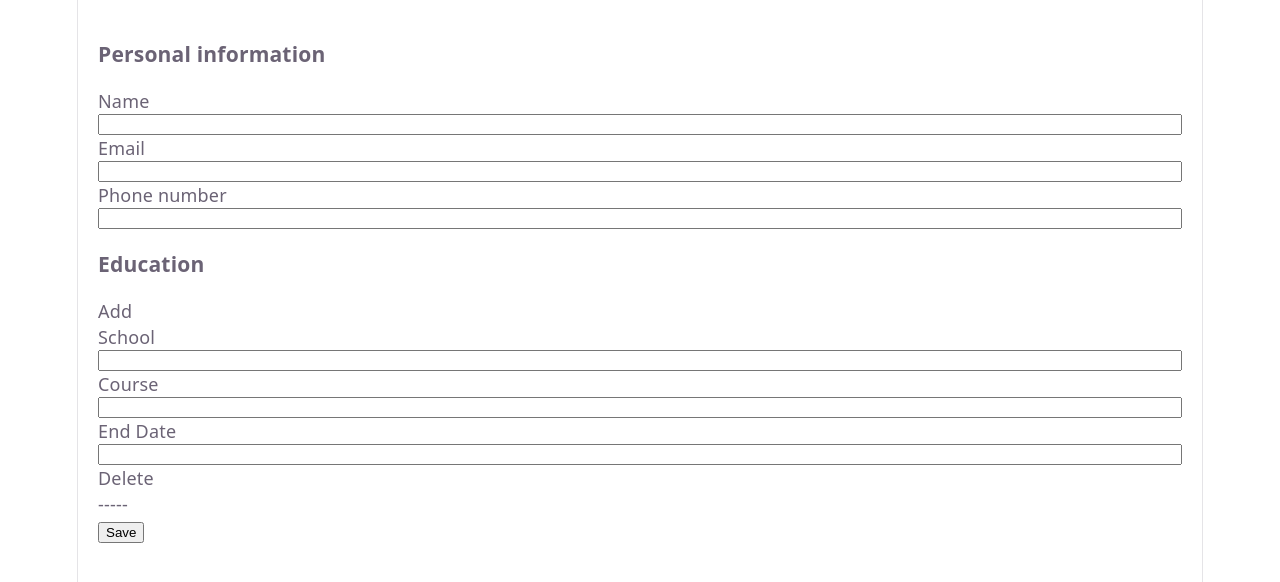
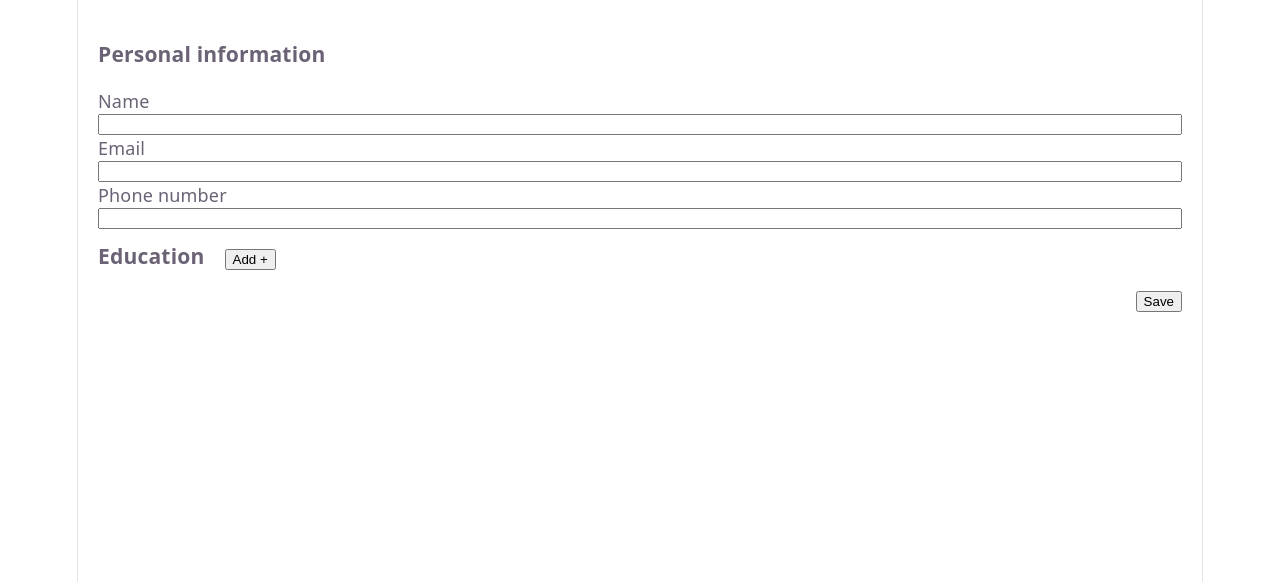
Before and after one commit to pedrodinism/cv, a React (Vite) app: page / in a window 1280 px wide. Shown: the top 582 px of the page. Built offline with nearby package versions, Linux system fonts and the light colour scheme.

Commit message:
feat: improved the ui of education

```diff
--- a/src/App.jsx
+++ b/src/App.jsx
@@ -8,14 +8,7 @@ export function App() {
     email: "",
     phone: "",
   });
-  const [education, setEducation] = useState([
-    {
-      id: "",
-      school: "",
-      course: "",
-      endDate: "",
-    },
-  ]);
+  const [education, setEducation] = useState([]);
 
   const [isEdit, setIsEdit] = useState(true);
 
--- a/src/components/Edit.jsx
+++ b/src/components/Edit.jsx
@@ -1,6 +1,7 @@
 import { useState } from "react";
 import { GeneralInfoForm } from "./EditGeneral";
 import { EducationForm } from "./EditEducation";
+import "../styles/edit.css";
 
 export function Edit({ info, save, education }) {
   const [editInfo, setEditInfo] = useState(info);
@@ -29,6 +30,10 @@ export function Edit({ info, save, education }) {
     ]);
   }
 
+  function deleteEducation(id) {
+    setEditEducation((prev) => prev.filter((record) => record.id !== id));
+  }
+
   function getId() {
     let max = 0;
     for (let record of editEducation) {
@@ -53,10 +58,13 @@ export function Edit({ info, save, education }) {
         <GeneralInfoForm info={editInfo} handleChange={handleChangeInfo} />
         <EducationForm
           education={editEducation}
-          addEducation={addEducation}
-          updateEducation={updateEducation}
+          add={addEducation}
+          update={updateEducation}
+          remove={deleteEducation}
         />
-        <button type="submit">Save</button>
+        <div className="text-align-right">
+          <button type="submit">Save</button>
+        </div>
       </form>
     </section>
   );
--- a/src/components/EditEducation.jsx
+++ b/src/components/EditEducation.jsx
@@ -1,34 +1,61 @@
-export function EducationForm({ education, addEducation, updateEducation }) {
+export function EducationForm({ education, add, update, remove }) {
+  function handleChange(event, id) {
+    update(id, {
+      [event.target.id]: event.target.value,
+    });
+  }
   return (
     <section>
-      <h3>Education</h3>
-      <div onClick={addEducation}>Add</div>
+      <div className="display-inline">
+        <h3>Education</h3>
+        <button
+          className="margin-left-base"
+          onClick={(event) => {
+            event.preventDefault();
+            return add();
+          }}
+        >
+          Add +
+        </button>
+      </div>
       {education.map((record) => {
         return (
-          <div key={record.id}>
+          <div className="education-row-edit" key={record.id}>
             <div>
               <label htmlFor="school">School</label>
               <input
                 id="school"
+                data-id={record.id}
                 type="text"
-                onChange={(event) =>
-                  updateEducation(record.id, {
-                    school: event.target.value,
-                  })
-                }
+                onChange={(event) => handleChange(event, record.id)}
                 value={record.school}
               />
             </div>
             <div>
               <label htmlFor="course">Course</label>
-              <input id="course" type="text" value={record.course} />
+              <input
+                id="course"
+                type="text"
+                value={record.course}
+                onChange={(event) => handleChange(event, record.id)}
+              />
             </div>
             <div>
               <label htmlFor="endDate">End Date</label>
-              <input id="endDate" type="text" value={record.endDate} />
+              <input
+                id="endDate"
+                type="text"
+                value={record.endDate}
+                onChange={(event) => handleChange(event, record.id)}
+              />
             </div>
-            <div>Delete</div>
-            <div className="separator">-----</div>
+            <button
+              onClick={() => {
+                remove(record.id);
+              }}
+            >
+              Delete
+            </button>
           </div>
         );
       })}
--- a/src/components/View.jsx
+++ b/src/components/View.jsx
@@ -3,9 +3,15 @@ import "../styles/view.css";
 export function View({ info, education, editMode }) {
   return (
     <div>
-      <div className="actions" onClick={editMode}>
+      <button
+        className="actions"
+        onClick={(event) => {
+          event.preventDefault();
+          editMode();
+        }}
+      >
         Edit
-      </div>
+      </button>
       <section className="view">
         <div className="generalInfo">
           <div className="name">{info.name}</div>
@@ -20,15 +26,13 @@ export function View({ info, education, editMode }) {
           <div className="courseFinishedOn">{info.courseFinishedOn}</div>
         </div>
         <div className="generalInfo">
-          Education goes here
+          <h3>Education</h3>
           {education.map((record) => {
             return (
-              <div>
-                <div className="school">{record.school}</div>
-                <div className="course">{record.course}</div>
-                <div className="courseFinishedOn">
-                  {record.courseFinishedOn}
-                </div>
+              <div className="education-row">
+                <div>School: {record.school}</div>
+                <div>Course: {record.course}</div>
+                <div>End Date: {record.endDate}</div>
               </div>
             );
           })}
--- a/src/styles/edit.css
+++ b/src/styles/edit.css
@@ -0,0 +1,29 @@
+button {
+  margin-top: 20px;
+  width: fit-content;
+}
+
+.display-inline,
+.edit div.display-inline,
+.display-inline h3 {
+  display: inline;
+}
+
+.margin-left-base {
+  margin-left: 20px;
+}
+
+.text-align-right,
+.edit div.text-align-right {
+  text-align: right;
+  display: block;
+}
+
+.education-row-edit {
+  padding-bottom: 10px;
+  padding-top: 10px;
+}
+
+section > .education-row-edit:not(:last-child) {
+  border-bottom: 1px solid black;
+}
--- a/src/styles/view.css
+++ b/src/styles/view.css
@@ -20,3 +20,7 @@
 .contact span {
   padding-right: 10px;
 }
+
+.generalInfo > .education-row:not(:last-child) {
+  border-bottom: 1px dashed lightgray;
+}
```
